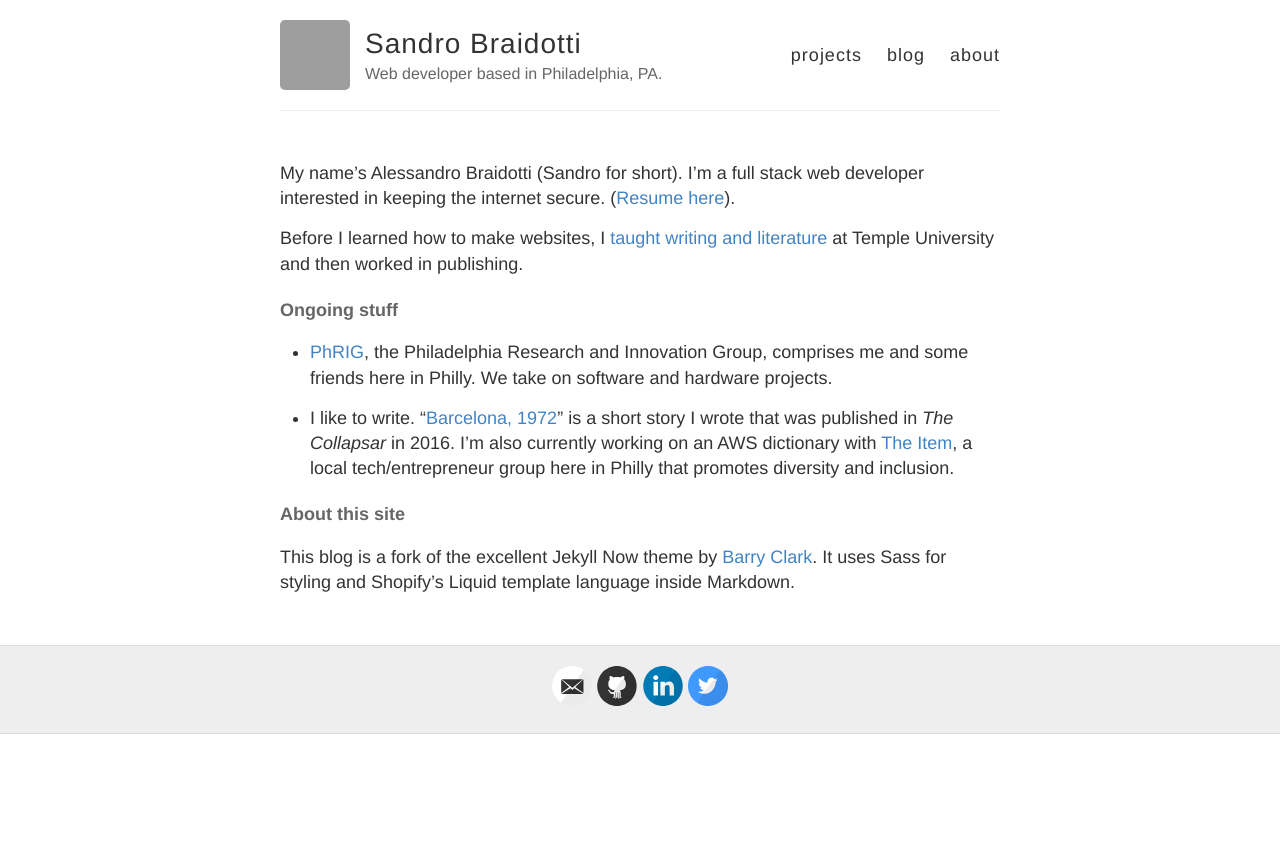
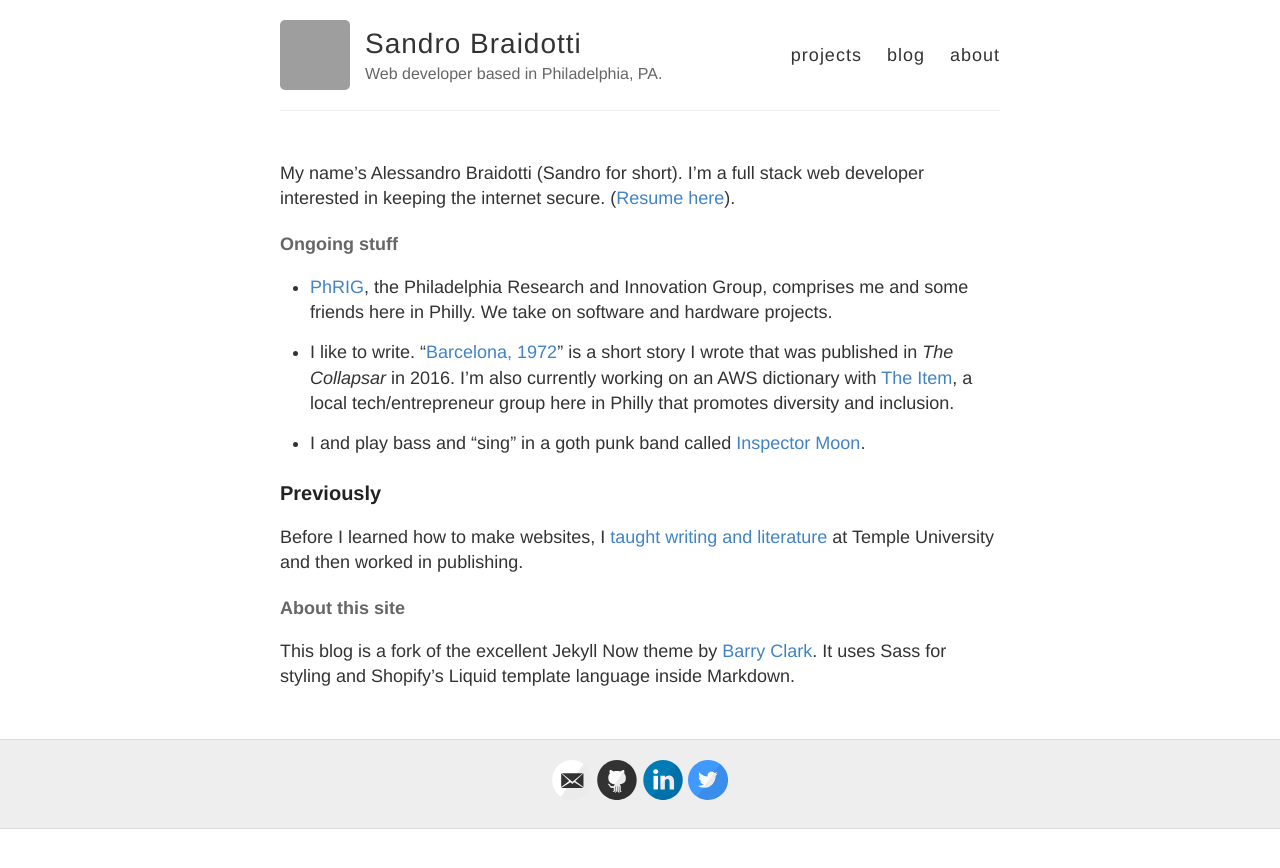
Before and after one commit to abraidotti/abraidotti.github.io, a Jekyll site: the page built from about.md, in a window 1280 px wide. Shown: the top 868 px of the page. Built offline with Jekyll 4.4.1, drawn with Linux system fonts in a browser that asks for light colours; grey boxes are pictures that could not be loaded.

```diff
--- a/about.md
+++ b/about.md
@@ -15,6 +13,12 @@ Before I learned how to make websites, I [taught writing and literature](http://
 - I like to write. "[Barcelona, 1972](https://thecollapsar.org/the-collapsar-archive/2016/02/19/barcelona-1972-by-sandro-braidotti)"
 is a short story I wrote that was published in *The Collapsar* in 2016. I'm also currently working on an AWS dictionary with [The Item](https://www.theitem.org/), a local tech/entrepreneur group here in Philly that promotes diversity and inclusion.
 
+- I and play bass and "sing" in a goth punk band called [Inspector Moon](https://inspectormoon.bandcamp.com).
+
+### Previously
+
+Before I learned how to make websites, I [taught writing and literature](http://www.ratemyprofessors.com/ShowRatings.jsp?tid=1321388) at Temple University and then worked in publishing.
+
 #### About this site
 
  This blog is a fork of the excellent Jekyll Now theme by [Barry Clark](https://github.com/barryclark/jekyll-now). It uses Sass for styling and Shopify's Liquid template language inside Markdown.
--- a/index.html
+++ b/index.html
@@ -22,7 +22,7 @@ layout: default
             <li><strike>take (and pass) the CompTIA Security+ exam</strike></li>
             <li><strike>lead a React tutorial for PhRIG</strike></li>
             <li>read <i>Learning Python Network Programming</i></li>
-            <li>think about my next project</li>
+            <li>think about my next awesome project 😁</li>
           </ol>
         </li>
         <li>
```
Also changed, not shown: other parts of about.md (+0 -2 lines), projects.md (+5 -5 lines), 1 other file.
